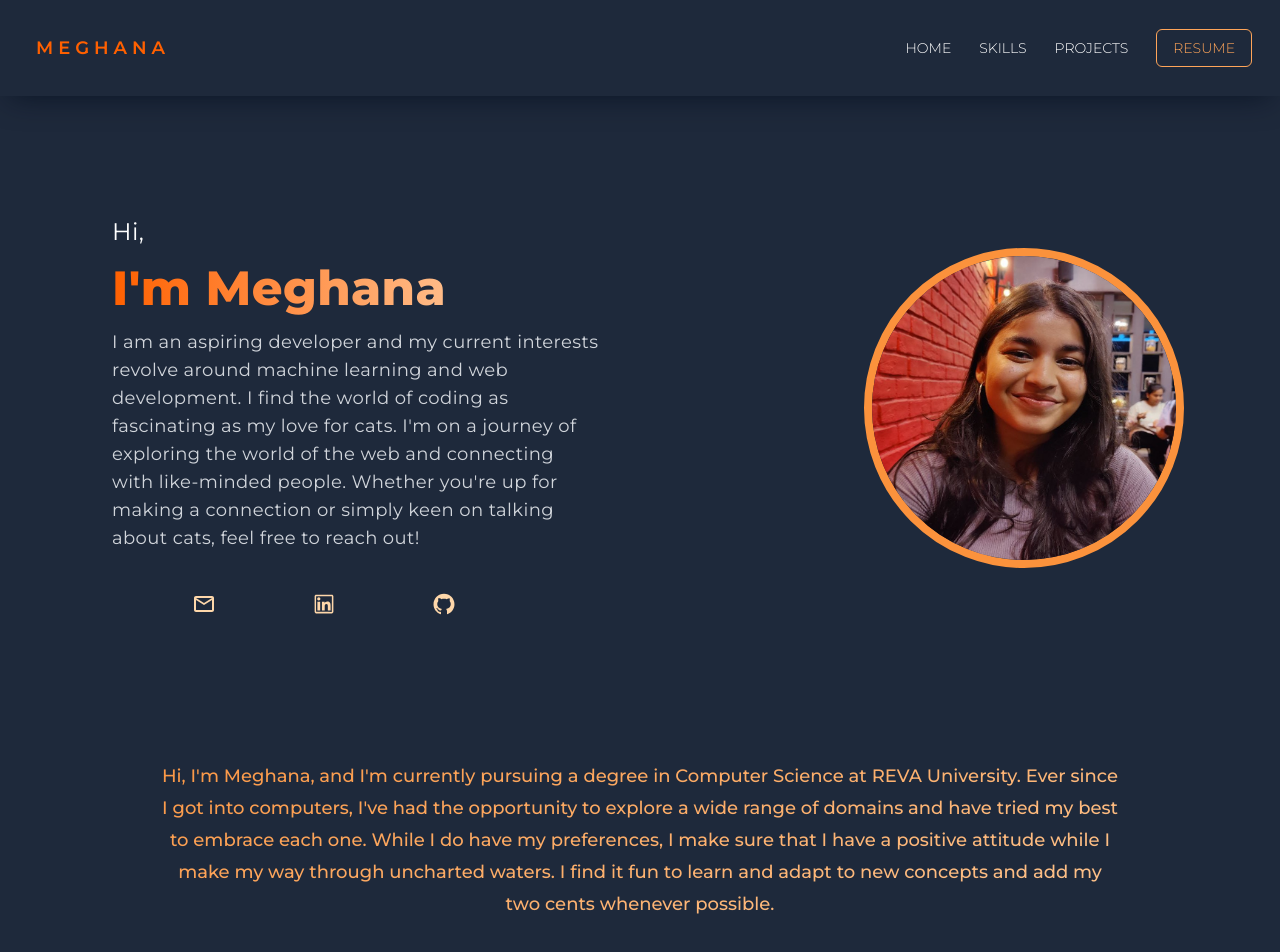
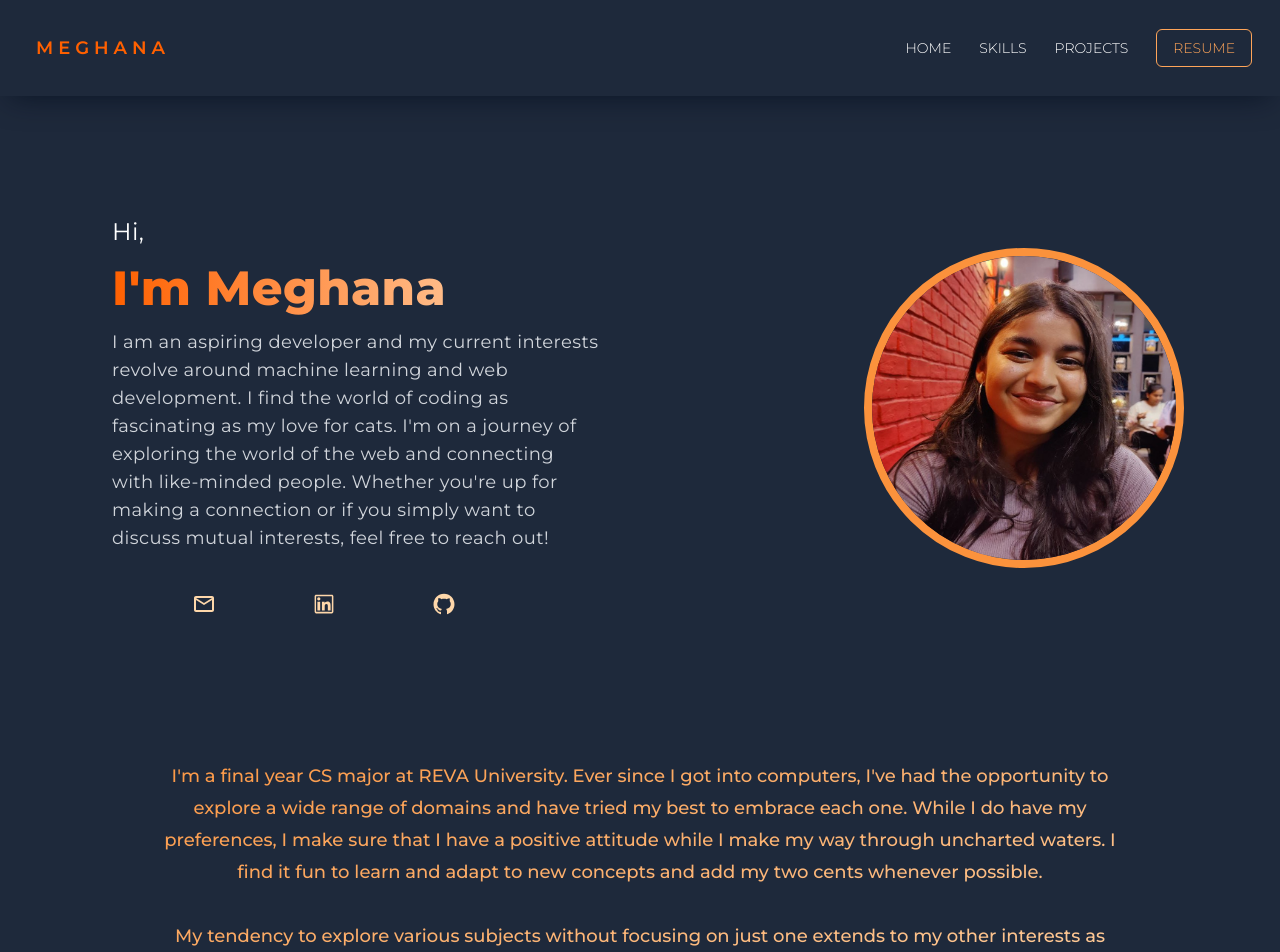
Before and after one commit to notmegg/meg-site, a Next.js app: page / in a window 1280 px wide. Shown: the top 952 px of the page. Built offline with nearby package versions, Linux system fonts and the light colour scheme.

Commit message:
minor fixes
- about content
- image layout

```diff
--- a/app/layout.js
+++ b/app/layout.js
@@ -1,6 +1,6 @@
 import "./globals.css";
 import { Montserrat } from "next/font/google";
-import { Analytics } from "@vercel/analytics";
+import { Analytics } from "@vercel/analytics/react";
 
 const monts = Montserrat({ subsets: ["latin"] });
 
--- a/components/About.jsx
+++ b/components/About.jsx
@@ -1,17 +1,40 @@
+"use client";
+import { motion } from "framer-motion";
+
 const About = () => {
   return (
-    <div
+    <motion.div
+      initial={{ y: -10, opacity: 0 }}
+      animate={{ y: 0, opacity: 1 }}
+      transition={{ duration: 0.1, delay: 0.8 }}
       id="about"
       className=" w-full text-center font-medium bg-gradient-to-br from-orange-400 to-orange3 leading-7 xl:leading-8 text-transparent bg-clip-text px-10 xl:px-40 text-lg mt-36"
     >
       <p>
-      Hi, I'm Meghana, and I'm currently pursuing a degree in Computer Science at REVA University. Ever since I got into computers, I've had the opportunity to explore a wide range of domains and have tried my best to embrace each one. While I do have my preferences, I make sure that I have a positive attitude while I make my way through uncharted waters. I find it fun to learn and adapt to new concepts and add my two cents whenever possible.
+        I'm a final year CS major at REVA University. Ever since I got into
+        computers, I've had the opportunity to explore a wide range of domains
+        and have tried my best to embrace each one. While I do have my
+        preferences, I make sure that I have a positive attitude while I make my
+        way through uncharted waters. I find it fun to learn and adapt to new
+        concepts and add my two cents whenever possible.
       </p>
       <br />
       <p>
-      My tendency to explore various subjects without focusing on just one extends to my other interests as well. I find myself trying out new things to occupy myself with, although sometimes it's a challenge to keep up with them. Reading has been an interest of mine since childhood and has now evolved to include digital media too. I thoroughly enjoy all kinds of music, have performed on multiple occasions, and have also tried my hand at creating it. I have experimented with embroidery and art as well, though my skill levels don't really match my enthusiasm. I've also tried my hand at different sports, dabbled in dancing and even attempted to learn the guitar, which now stares at me as a sad reminder of my dream of being in a band. Ultimately I keep going through the cycle of exploring new things, making mistakes and learning from them, while I try to make it as fun as possible ^^
+        My tendency to explore various subjects without focusing on just one
+        extends to my other interests as well. I find myself trying out new
+        things to occupy myself with, although sometimes it's a challenge to
+        keep up with them. Reading has been an interest of mine since childhood
+        and has now evolved to include digital media too. I thoroughly enjoy all
+        kinds of music, have performed on multiple occasions, and have also
+        tried my hand at creating it. I have experimented with embroidery and
+        art as well, though my skill levels don't really match my enthusiasm.
+        I've also tried my hand at different sports, dabbled in dancing and even
+        attempted to learn the guitar, which now stares at me as a sad reminder
+        of my dream of being in a band. Ultimately I keep going through the
+        cycle of exploring new things, making mistakes and learning from them,
+        while I try to make it as fun as possible ^^
       </p>
-    </div>
+    </motion.div>
   );
 };
 export default About;
--- a/components/Header.jsx
+++ b/components/Header.jsx
@@ -37,7 +37,7 @@ const Header = () => {
           className=" text-base xl:text-lg leading-8 text-gray-300 mt-2"
         >
            I am an aspiring developer and my current interests
-            revolve around machine learning and web development. I find the world of coding as fascinating as my love for cats. I'm on a journey of exploring the world of the web and connecting with like-minded people. Whether you're up for making a connection or simply keen on talking about cats, feel free to reach out!
+            revolve around machine learning and web development. I find the world of coding as fascinating as my love for cats. I'm on a journey of exploring the world of the web and connecting with like-minded people. Whether you're up for making a connection or if you simply want to discuss mutual interests, feel free to reach out!
         </motion.p>
         <motion.div
           initial={{ y: -10, opacity: 0 }}
@@ -73,8 +73,10 @@ const Header = () => {
           animate={{ y: 0, opacity: 1 }}
           transition={{ duration: 0.1, delay: 0.7 }}className=" xl:w-1/2 flex justify-center ">
         <Image
-          className=" h-80 w-80 rounded-2xl xl:rounded-full xl:h-80 xl:w-80 border-4 xl:border-8 border-orange-400 xl:ml-32 xl:mt-10 mt-16"
+          className=" rounded-xl xl:rounded-full xl:h-80 xl:w-80 border-4 xl:border-8 border-orange-400 xl:ml-32 xl:mt-10 mt-16"
           src={meg_pic}
+          height={300}
+          width={300}
         />
       </motion.div>
     </div>
--- a/components/Navbar.jsx
+++ b/components/Navbar.jsx
@@ -128,7 +128,7 @@ const Navbar = () => {
           }
         >
           <div className="flex justify-between w-full items-center">
-            <Image src={logo} width={85} height={30} />
+            <Image src={logo} width={85} height={30} alt="logo"/>
             <div
               onClick={handleNav}
               className=" text-orange2 text-2xl cursor-pointer"
```
